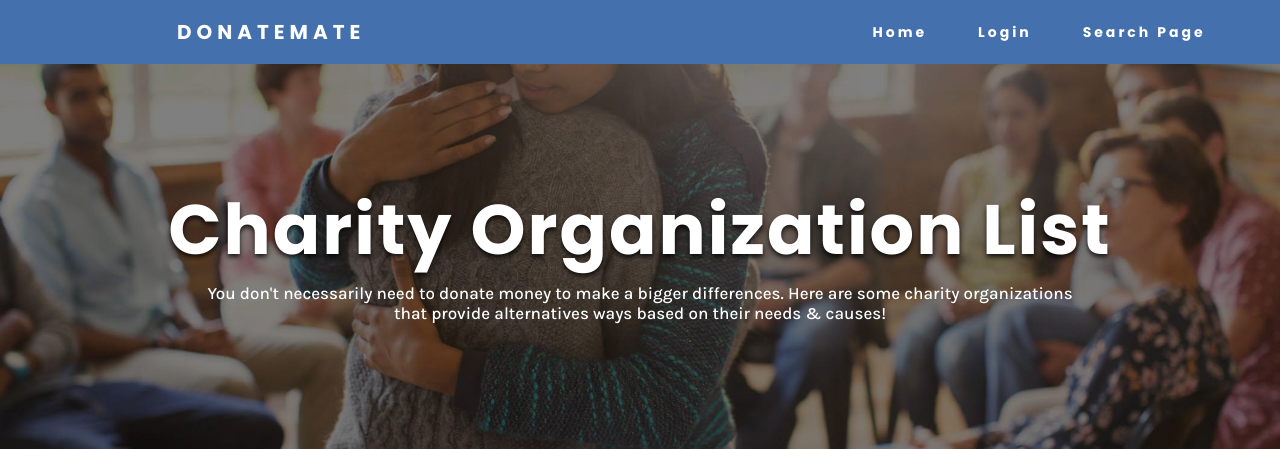
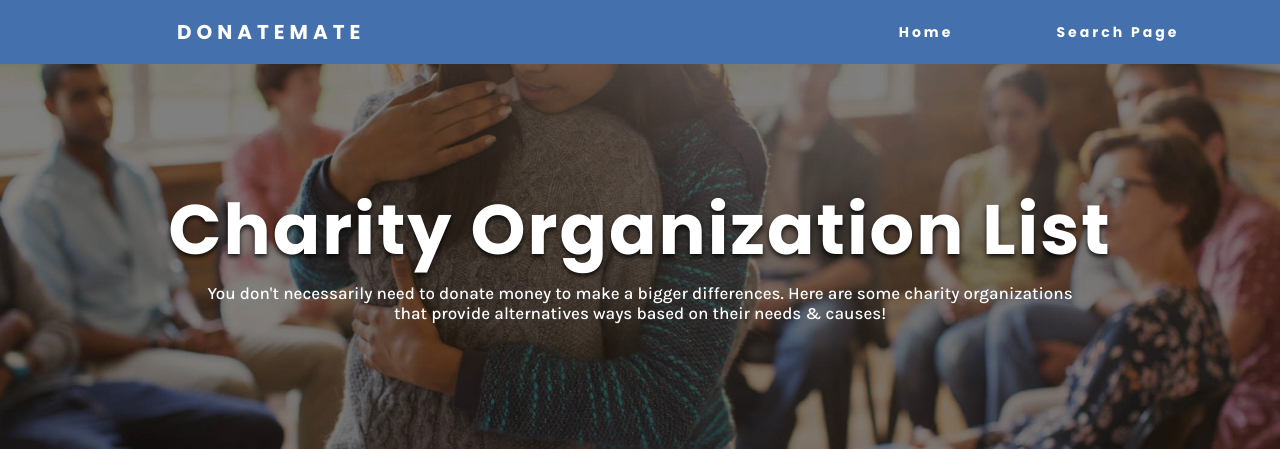
Before and after one commit to naz0806/donatemate-cat300, a PHP site: page /web/charity-list.php in a window 1280 px wide; the page is wider, and only the part inside the window is pictured. Shown: the top 449 px of that part. Run offline with PHP 8.4, Linux system fonts and the light colour scheme.

Commit message:
Update charity-list.php

```diff
--- a/charity-list.php
+++ b/charity-list.php
@@ -19,7 +19,6 @@
     </div>
     <ul class="nav-links">
         <li><a href="index.php">Home</a></li>
-        <li><a href="signIn.php">Login</a></li>
         <li><a href="search-engine.php">Search Page</a></li>
     </ul>
     </nav>
```
